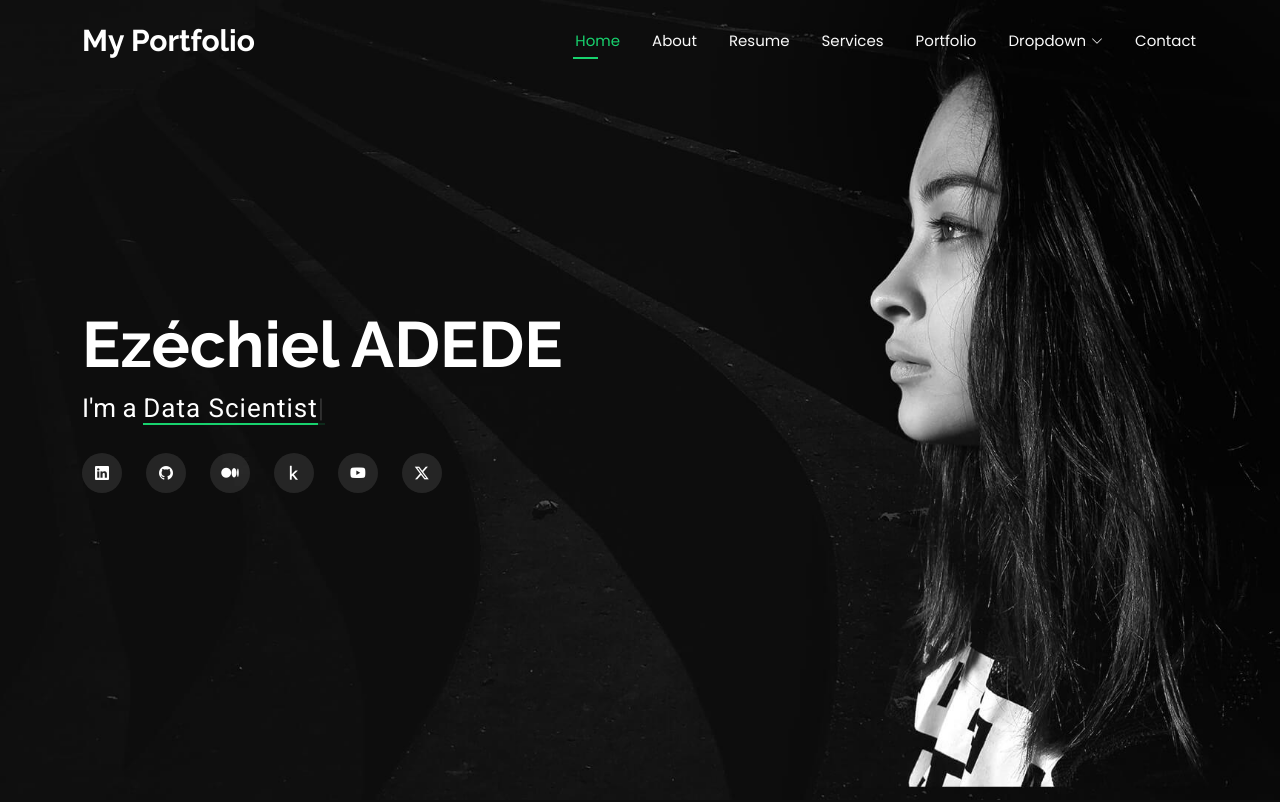
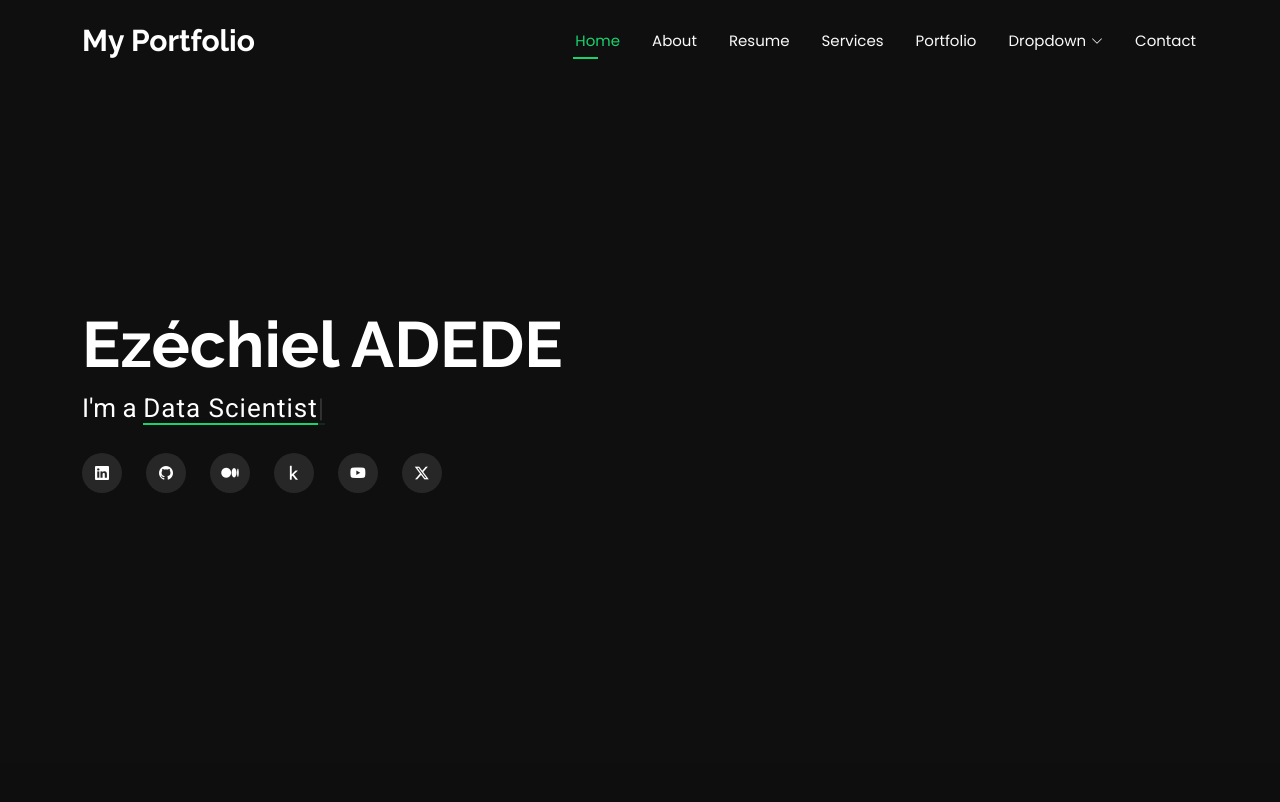
Before and after one commit to Starias22/Starias22.github.io, a plain HTML site: page index.html in a window 1280 px wide. Shown: the top 802 px of the page. Drawn offline with Linux system fonts and the light colour scheme.

Commit message:
Removed default Profile picture

```diff
--- a/index.html
+++ b/index.html
@@ -87,7 +87,7 @@
     <!-- Hero Section -->
     <section id="hero" class="hero section dark-background">
 
-      <img src="assets/img/hero-bg.jpg" alt="" data-aos="fade-in">
+      <!--img src="assets/img/hero-bg.jpg" alt="" data-aos="fade-in" -->
 
       <div class="container" data-aos="zoom-out" data-aos-delay="100">
         <h2>Ezéchiel ADEDE</h2>
```
